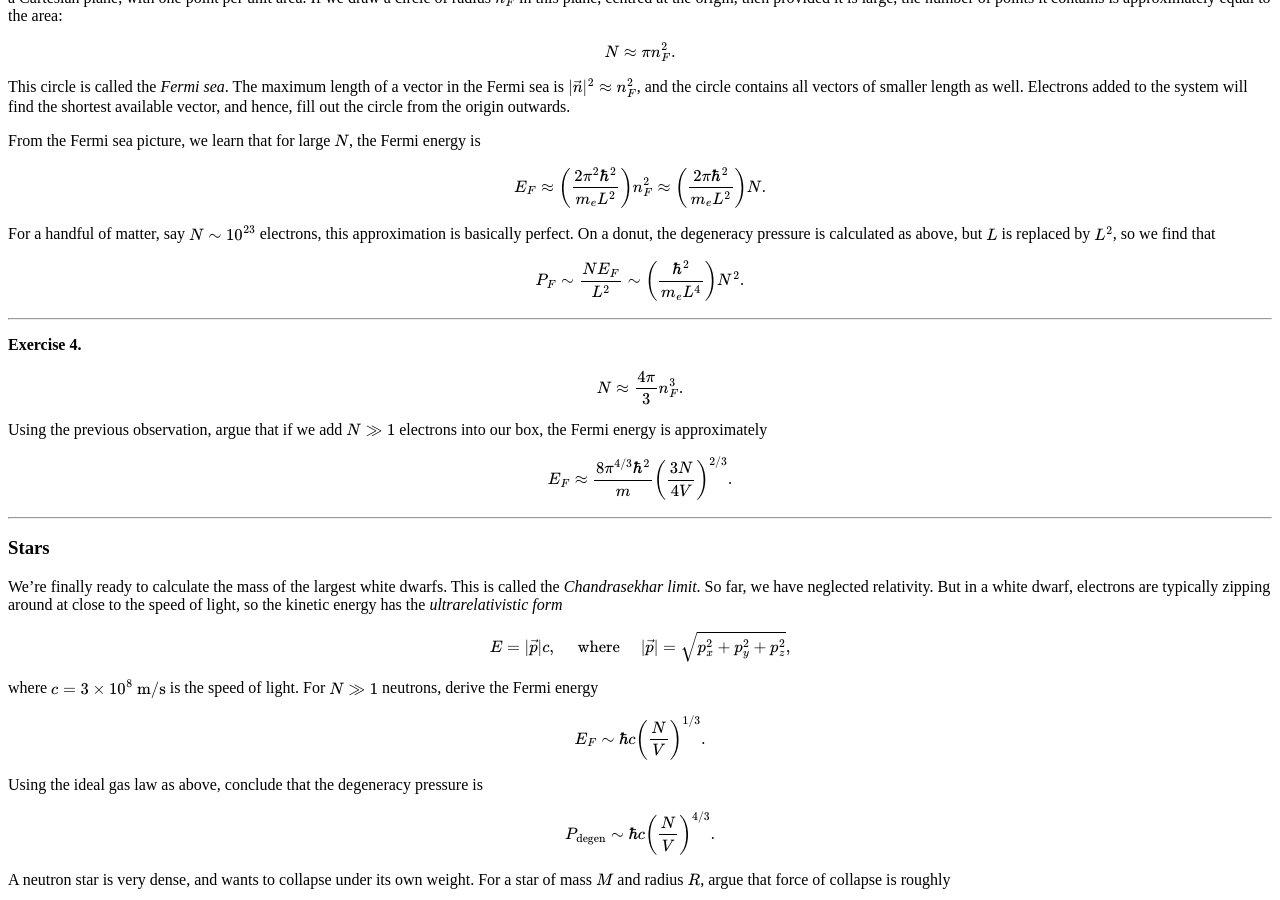
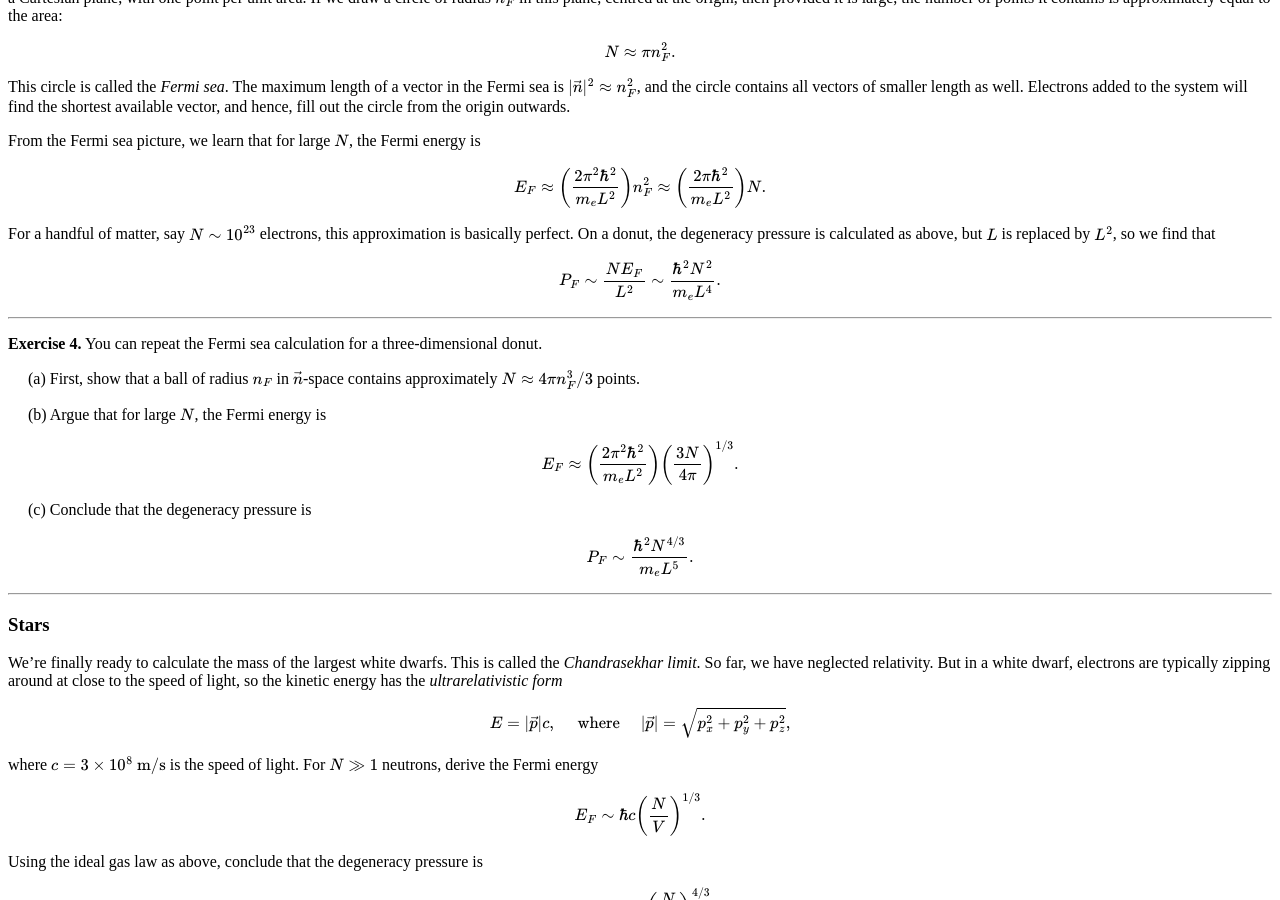
Before and after one commit to hapax/hapax.github.io, a Jekyll site: the page built from assets/chandra.md, in a window 1280 px wide and 900 px high, scrolled down 4717 px. Built offline with Jekyll 4.4.1, drawn with Linux system fonts in a browser that asks for light colours; our own code applies the rules of GitHub Pages for plain Markdown files; formulas are drawn with MathJax 3; a script that is not in the unit is left out; some of the changed text lies outside the part shown.

Commit message:
Update chandra.md

```diff
--- a/assets/chandra.md
+++ b/assets/chandra.md
@@ -311,8 +311,8 @@ out front we are neglecting.
   gas on the circle.
 
 <span style="padding-left: 20px; display:block">
-(a) Show that if we put $N$ into our box, the Fermi energy
-is just
+(a) Show that if we put $N$ electrons on the circle, the Fermi energy
+is
 </span>
 
 $$
@@ -472,21 +472,33 @@ On a donut, the degeneracy pressure is calculated as above, but $L$ is
 replaced by $L^2$, so we find that
 
 $$
-P_F \sim \frac{NE_F}{L^2} \sim \left(\frac{\hbar^2}{m_e L^4}\right) N^2.
+P_F \sim \frac{NE_F}{L^2} \sim \frac{\hbar^2 N^2}{m_e L^4}.
 $$
 
 ---
 
-**Exercise 4.**
+**Exercise 4.** You can repeat the Fermi sea calculation for a
+  three-dimensional donut.
+
+<span style="padding-left: 20px; display:block">
+(a) First, show that a ball of radius $n_F$ in $\vec{n}$-space
+contains approximately $N \approx 4\pi n_F^3/3$ points.
+</span>
+
+<span style="padding-left: 20px; display:block">
+(b) Argue that for large $N$, the Fermi energy is
+</span>
 
 $$
-N \approx \frac{4\pi}{3} n_F^3.
+E_F \approx \left(\frac{2\pi^2 \hbar^2}{m_eL^2}\right) \left(\frac{3N}{4\pi}\right)^{1/3}.
 $$
 
-Using the previous observation, argue that if we add $N\gg 1$ electrons into our box, the Fermi energy is approximately
+<span style="padding-left: 20px; display:block">
+(c) Conclude that the degeneracy pressure is
+</span>
 
 $$
-E_F \approx \frac{8\pi^{4/3} \hbar^2}{m}\left(\frac{3N}{4V}\right)^{2/3}.
+P_F \sim \frac{\hbar^2 N^{4/3}}{m_e L^5}.
 $$
 
 ---
```
